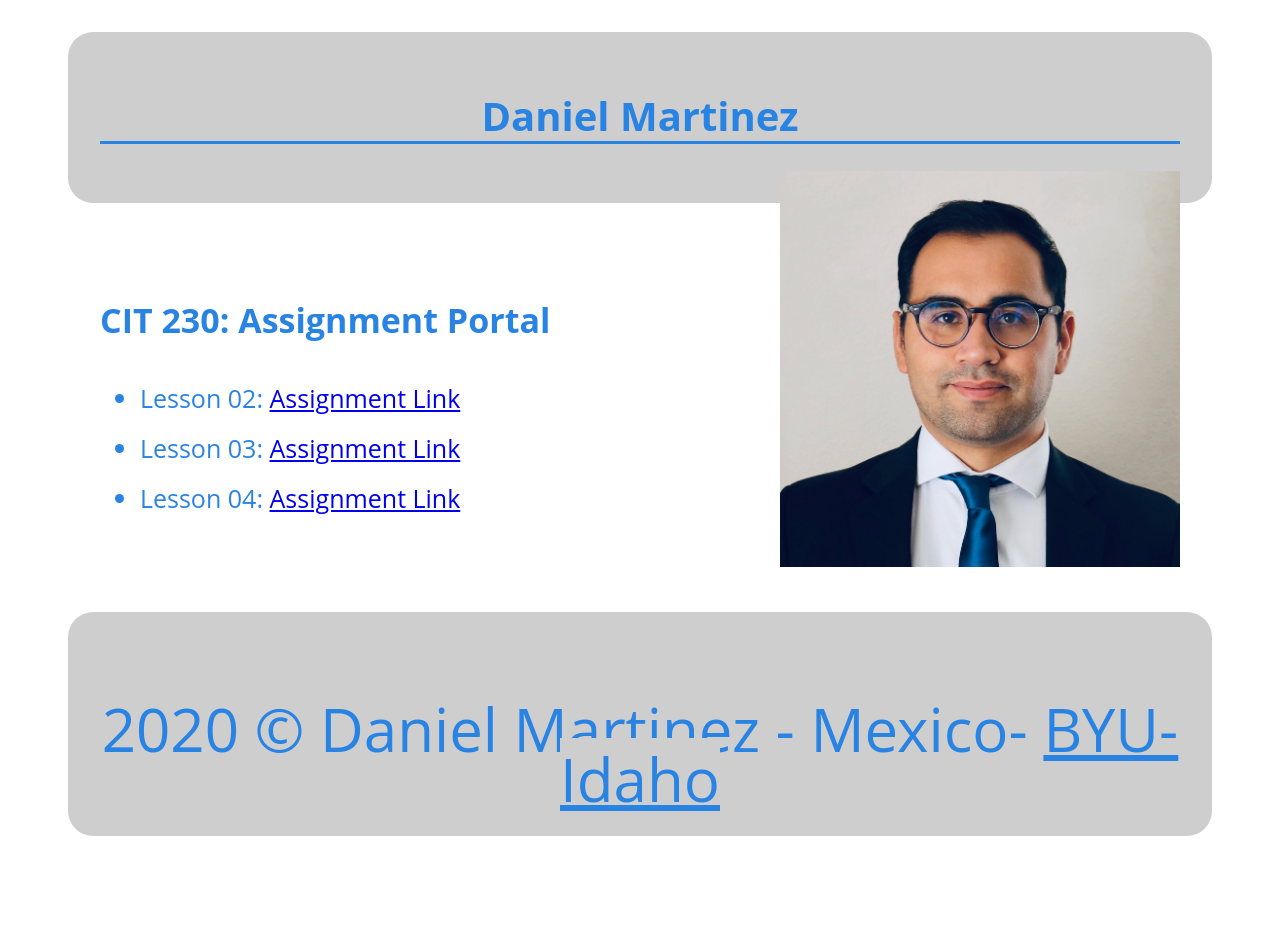
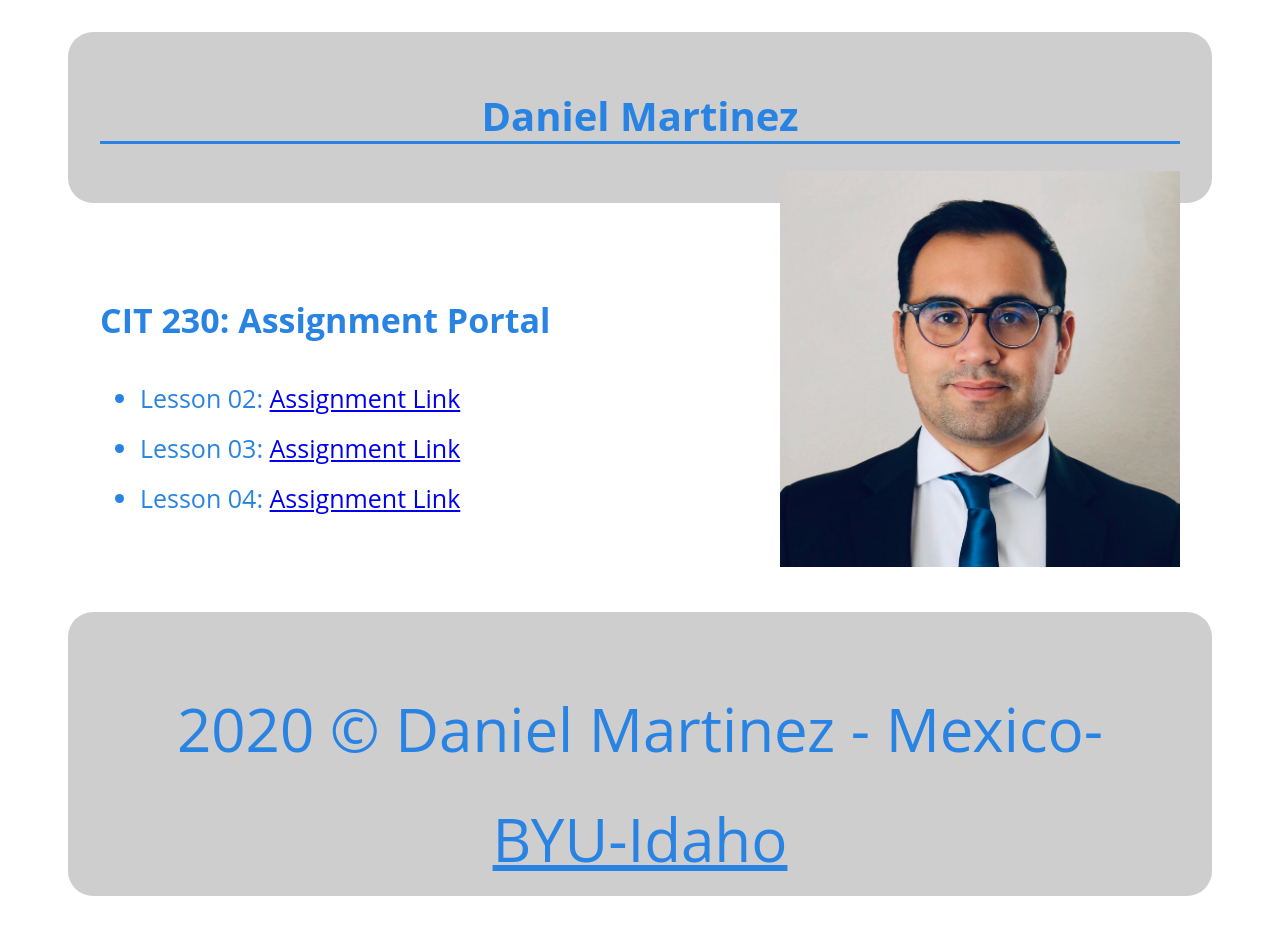
Before and after one commit to iodaniel/iodaniel.github.io, a plain HTML site: page index.html in a window 1280 px wide. Before the commit the page ends 868 px from the top, so only its background shows below. Drawn offline with Linux system fonts and the light colour scheme.

Commit message:
git commit

```diff
--- a/index.html
+++ b/index.html
@@ -25,7 +25,7 @@
 </main>
   <footer>
     <p id="actualDate"></p>
-    2020 &copy; Daniel Martinez - Mexico- <a href="http://www.byui.edu">BYU-Idaho</a>
+    <p>2020 &copy; Daniel Martinez - Mexico- </p><a href="http://www.byui.edu">BYU-Idaho</a>
   </footer>
 </body>
 </html>
```
